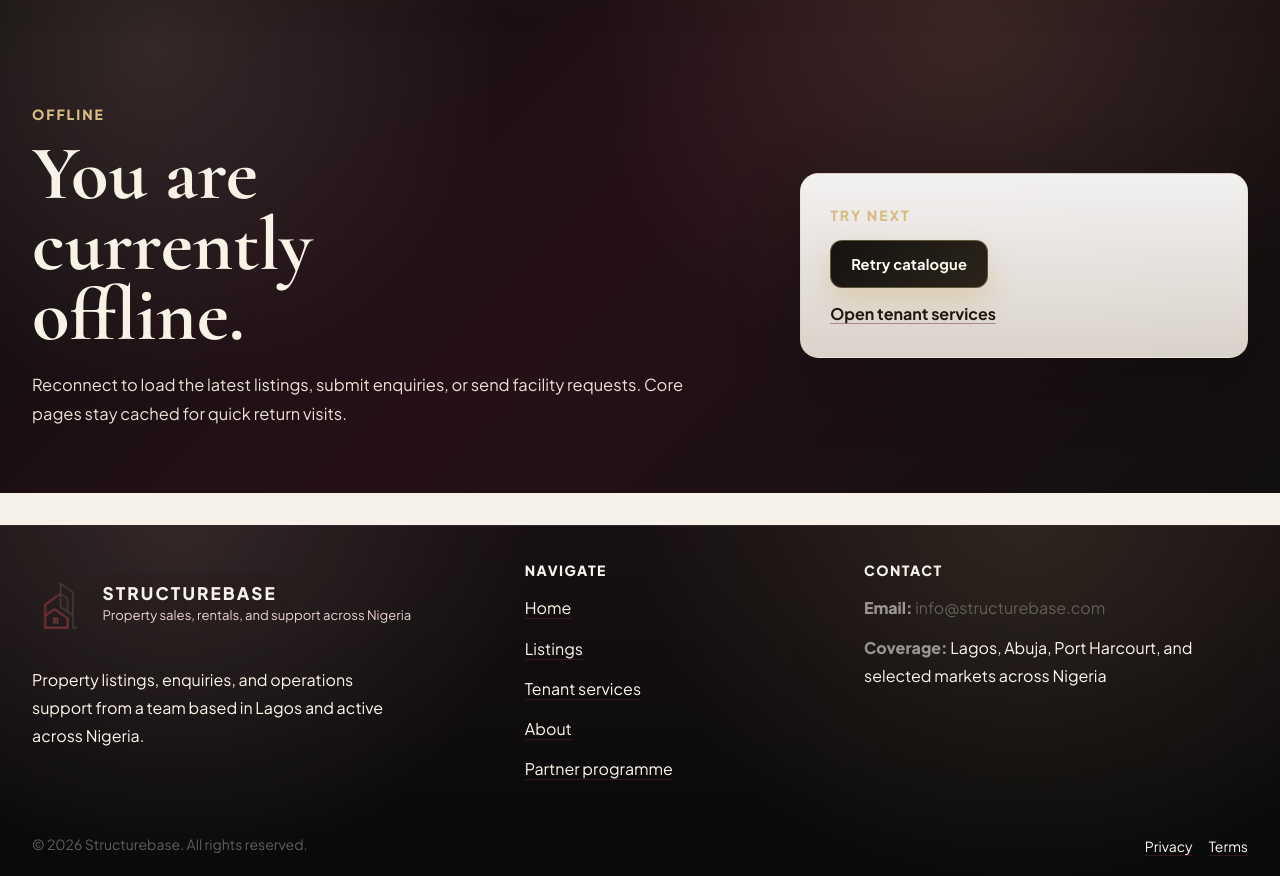
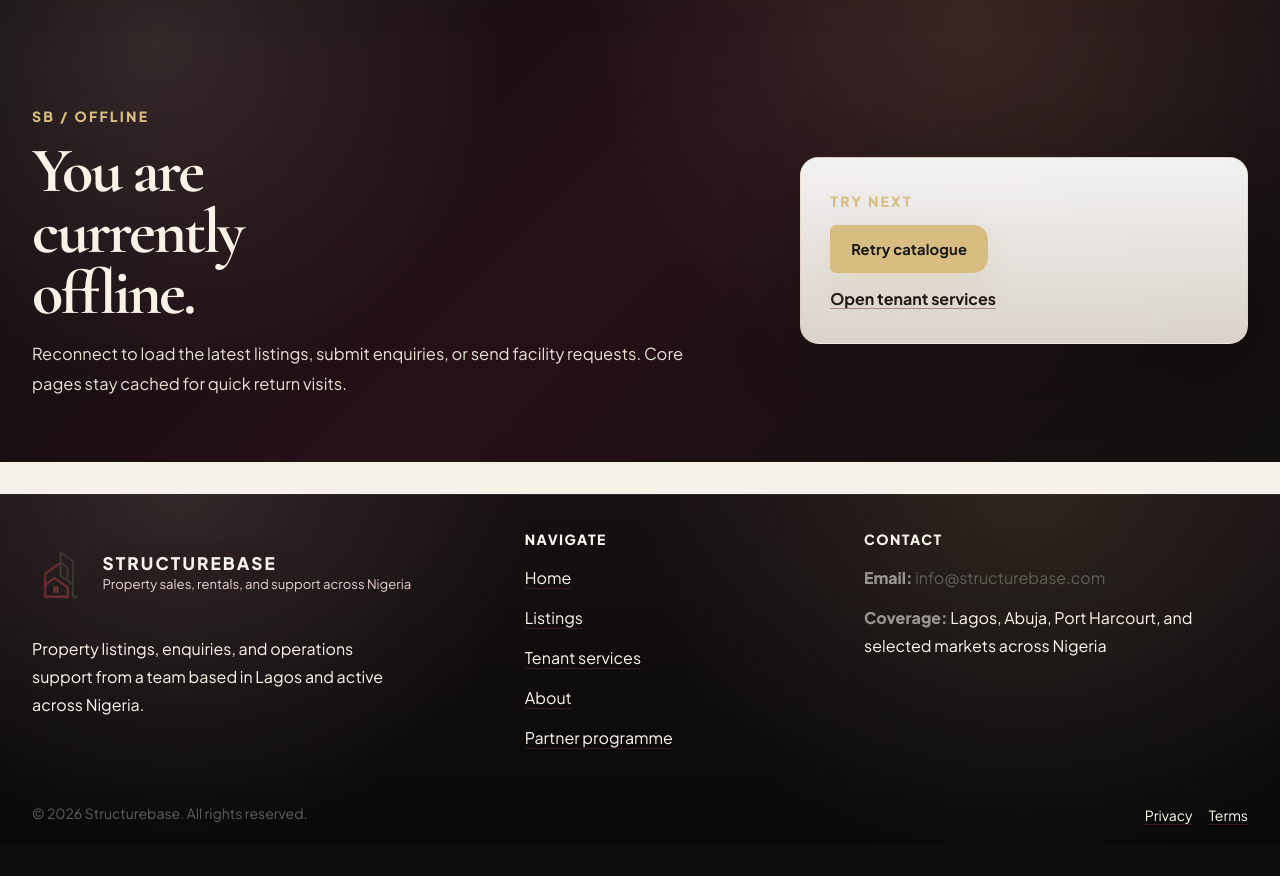
Before and after one commit to TeflonDon0/STRUCTURE-BASE-WEBSITE, a Flask app: page /offline in a window 1280 px wide. Shown: the part 81-957 px from the top of the page. After the commit the page ends 906 px from the top, so only its background shows below. Run offline with Flask 3, Linux system fonts and the light colour scheme; data that the repository does not hold is empty; some libraries are stand-ins or nearby versions.

Commit message:
Update page headers to include "SB /" prefix for consistency across templates

```diff
--- a/static/refinement.css
+++ b/static/refinement.css
@@ -3073,6 +3073,217 @@ button[aria-busy="true"]::after,
   }
 }
 
+/* Brand system: property intelligence, proof-led decisions, and clear next steps. */
+:is(
+  .properties-page,
+  .detail-page,
+  .about-page,
+  .tenant-services-page,
+  .partner-public-page,
+  .legal-page,
+  .offline-page,
+  .error-page
+) .page-hero {
+  position: relative;
+  isolation: isolate;
+  overflow: clip;
+}
+
+:is(
+  .properties-page,
+  .detail-page,
+  .about-page,
+  .tenant-services-page,
+  .partner-public-page,
+  .legal-page,
+  .offline-page,
+  .error-page
+) .page-hero::before {
+  content: "";
+  position: absolute;
+  inset: 0;
+  z-index: 0;
+  background-image:
+    linear-gradient(rgba(216, 189, 131, 0.055) 1px, transparent 1px),
+    linear-gradient(90deg, rgba(216, 189, 131, 0.055) 1px, transparent 1px);
+  background-size: 38px 38px;
+  pointer-events: none;
+}
+
+:is(
+  .properties-page,
+  .detail-page,
+  .about-page,
+  .tenant-services-page,
+  .partner-public-page,
+  .legal-page,
+  .offline-page,
+  .error-page
+) .page-hero :is(.page-hero-shell, .detail-shell, .narrow-shell) {
+  position: relative;
+  z-index: 1;
+}
+
+:is(
+  .properties-page,
+  .detail-page,
+  .about-page,
+  .tenant-services-page,
+  .partner-public-page,
+  .legal-page,
+  .offline-page,
+  .error-page,
+  .login-page
+) .page-hero .eyebrow {
+  display: inline-flex;
+  align-items: center;
+  gap: 0.6rem;
+  color: var(--sb-gold);
+  letter-spacing: 0.16em;
+}
+
+:is(
+  .properties-page,
+  .about-page,
+  .tenant-services-page,
+  .partner-public-page,
+  .legal-page,
+  .offline-page
+) .page-hero .cta:not(.cta-outline):not(.cta-secondary) {
+  border-color: var(--sb-gold);
+  background: var(--sb-gold);
+  background-image: none;
+  color: var(--sb-ink) !important;
+  box-shadow: 0 14px 32px rgba(216, 189, 131, 0.2);
+}
+
+:is(
+  .properties-page,
+  .about-page,
+  .tenant-services-page,
+  .partner-public-page,
+  .legal-page,
+  .offline-page
+) .page-hero .cta:not(.cta-outline):not(.cta-secondary):hover,
+:is(
+  .properties-page,
+  .about-page,
+  .tenant-services-page,
+  .partner-public-page,
+  .legal-page,
+  .offline-page
+) .page-hero .cta:not(.cta-outline):not(.cta-secondary):focus-visible {
+  border-color: color-mix(in srgb, var(--sb-gold) 82%, #fff);
+  background: color-mix(in srgb, var(--sb-gold) 82%, #fff);
+  color: var(--sb-ink) !important;
+  box-shadow: 0 16px 38px rgba(216, 189, 131, 0.26);
+}
+
+.detail-page .detail-decision-card .cta-accent {
+  border-color: var(--sb-gold);
+  background: var(--sb-gold);
+  background-image: none;
+  color: var(--sb-ink) !important;
+}
+
+:is(
+  .home-page,
+  .properties-page,
+  .detail-page,
+  .about-page,
+  .tenant-services-page,
+  .partner-public-page,
+  .legal-page,
+  .offline-page,
+  .error-page
+) main .cta {
+  border-radius: 0.35rem 0.9rem 0.9rem 0.35rem;
+}
+
+.properties-page .listing-filters .cta,
+.tenant-services-page .service-form .cta,
+.tenant-services-page .tenant-emergency-strip .cta,
+.partner-public-page .partner-application-form .cta,
+.detail-page .detail-enquiry-surface .cta {
+  border-color: var(--sb-burgundy);
+  background: var(--sb-burgundy);
+  background-image: none;
+  color: #fffaf2 !important;
+  box-shadow: 0 10px 24px rgba(66, 24, 32, 0.14);
+}
+
+:is(
+  .home-page,
+  .properties-page,
+  .detail-page,
+  .about-page,
+  .tenant-services-page,
+  .partner-public-page,
+  .legal-page,
+  .offline-page,
+  .error-page
+) main :is(.info-card, .contact-form, .cta-banner, .inner-summary-strip, .objection-strip) {
+  border-radius: 0.35rem var(--sb-radius-md) var(--sb-radius-md) 0.35rem;
+}
+
+:is(.properties-page, .about-page, .tenant-services-page) .masthead-signal-row span,
+.partner-public-page .partner-hero-signals li {
+  border-radius: 0.3rem 999px 999px 0.3rem;
+}
+
+.site-header:not(.site-header-admin):not(.site-header-auth) .nav a[aria-current="page"] {
+  border-radius: 0.3rem 1rem 0.3rem 0.3rem;
+}
+
+.detail-page .dashboard-badge-accent {
+  border-color: color-mix(in srgb, var(--sb-success) 30%, transparent);
+  background: color-mix(in srgb, var(--sb-success) 12%, #fff);
+  color: var(--sb-success);
+  box-shadow: none;
+}
+
+/* Keep property media in a deterministic paint layer below its legibility overlay. */
+.detail-page .detail-media-card > .detail-image {
+  position: absolute;
+  inset: 0;
+  z-index: 0;
+  display: block;
+  width: 100%;
+  height: 100%;
+  opacity: 1;
+  object-fit: cover;
+}
+
+.detail-page .detail-media-card::after {
+  z-index: 1;
+}
+
+.detail-page .gallery-thumb img {
+  display: block;
+  opacity: 1;
+}
+
+@media (min-width: 1005px) {
+  body.properties-page .page-hero .page-hero-shell h1,
+  body.tenant-services-page .page-hero .page-hero-shell h1,
+  body.legal-page .page-hero .page-hero-shell h1,
+  body.offline-page .page-hero .page-hero-shell h1 {
+    font-size: clamp(3.35rem, 5vw, 4.6rem);
+    line-height: 0.95;
+    letter-spacing: -0.04em;
+  }
+}
+
+@media (min-width: 761px) and (max-width: 1004px) {
+  body.properties-page .page-hero .page-hero-shell h1,
+  body.tenant-services-page .page-hero .page-hero-shell h1,
+  body.legal-page .page-hero .page-hero-shell h1,
+  body.offline-page .page-hero .page-hero-shell h1 {
+    font-size: clamp(3rem, 6vw, 3.65rem);
+    line-height: 0.98;
+  }
+}
+
 @media (prefers-reduced-motion: reduce) {
   button[aria-busy="true"]::after,
   .cta[aria-busy="true"]::after {
--- a/templates/about.html
+++ b/templates/about.html
@@ -8,7 +8,7 @@
   <section class="page-hero" data-reveal>
     <div class="shell page-hero-shell about-hero-shell">
       <div class="about-hero-copy">
-        <p class="eyebrow">About {{ site_settings.site_name }}</p>
+        <p class="eyebrow">SB / Company standard</p>
         <h1>Property advice built on straight talk.</h1>
         <p class="page-intro">
           Led by CEO Emeke Ananenu, {{ site_settings.site_name }} brings more than three decades of property experience to buyers, renters, landlords, and operators who need clear options, honest guidance, and direct follow-through.
--- a/templates/index.html
+++ b/templates/index.html
@@ -344,7 +344,7 @@
 
   <section class="section shell" data-reveal>
     <div class="cta-banner home-partner-banner">
-      <div><p class="eyebrow">Structure Base Partner Programme</p><h2>Turn trusted introductions into traceable opportunities.</h2><p>Join a reviewed partner network and share only approved property materials, with each introduction tracked from first click through commission review.</p><ul class="partner-benefit-list"><li>Personal referral links</li><li>Approved marketing assets</li><li>Clear commission status</li></ul></div>
+      <div><p class="eyebrow">SB / Partner programme</p><h2>Turn trusted introductions into traceable opportunities.</h2><p>Join a reviewed partner network and share only approved property materials, with each introduction tracked from first click through commission review.</p><ul class="partner-benefit-list"><li>Personal referral links</li><li>Approved marketing assets</li><li>Clear commission status</li></ul></div>
       <div class="cta-banner-actions"><a href="{{ url_for('partner_dashboard') if is_partner_authenticated else url_for('partner_application_status') if has_partner_account else url_for('partner_register') }}" class="cta">{{ 'Open partner portal' if is_partner_authenticated else 'View application' if has_partner_account else 'Become a partner' }}</a><a href="{{ url_for('partner_login') }}" class="text-link">Partner sign in</a></div>
     </div>
   </section>
--- a/templates/login.html
+++ b/templates/login.html
@@ -12,7 +12,7 @@
       </div>
 
       <div class="detail-copy">
-        <p class="eyebrow">Staff sign in</p>
+        <p class="eyebrow">SB / Staff access</p>
         <h1>Sign in to your workspace.</h1>
         <p class="page-intro">
           Use the admin workspace to update inventory, follow up leads, review tenant issues, and keep site information current.
--- a/templates/offline.html
+++ b/templates/offline.html
@@ -8,7 +8,7 @@
   <section class="page-hero">
     <div class="shell page-hero-shell">
       <div>
-        <p class="eyebrow">Offline</p>
+        <p class="eyebrow">SB / Offline</p>
         <h1>You are currently offline.</h1>
         <p class="page-intro">
           Reconnect to load the latest listings, submit enquiries, or send facility requests. Core pages stay cached for quick return visits.
--- a/templates/partner_login.html
+++ b/templates/partner_login.html
@@ -2,4 +2,4 @@
 {% block title %}Partner Sign In | {{ site_settings.site_name }}{% endblock %}
 {% block robots %}noindex,nofollow{% endblock %}
 {% block body_class %}login-page{% endblock %}
-{% block content %}<section class="page-hero"><div class="shell detail-shell"><div class="detail-media-card detail-media-card-promo"><img src="{{ static_asset_url('images/login-promo-lagos.webp') }}" alt="Lagos property market" width="1536" height="1024"></div><div class="detail-copy"><p class="eyebrow">Partner sign in</p><h1>Continue to your partner portal.</h1><p class="page-intro">Approved partners can browse active properties and manage only the opportunities attributed to their account.</p><form method="post" class="contact-form login-form"><input type="hidden" name="csrf_token" value="{{ csrf_token() }}"><input type="hidden" name="next" value="{{ next_url }}"><div class="form-group"><label for="partner-email">Email</label><input id="partner-email" type="email" name="email" value="{{ email }}" autocomplete="username" required autofocus></div><div class="form-group"><label for="partner-password">Password</label><input id="partner-password" type="password" name="password" autocomplete="current-password" required></div>{% if login_error %}<p class="login-feedback" role="alert">{{ login_error }}</p>{% endif %}<div class="form-actions"><button class="cta" data-loading-label="Signing in...">Sign in</button><a href="{{ url_for('partner_register') }}" class="text-link">Apply to become a partner</a></div></form></div></div></section>{% endblock %}
+{% block content %}<section class="page-hero"><div class="shell detail-shell"><div class="detail-media-card detail-media-card-promo"><img src="{{ static_asset_url('images/login-promo-lagos.webp') }}" alt="Lagos property market" width="1536" height="1024"></div><div class="detail-copy"><p class="eyebrow">SB / Partner access</p><h1>Continue to your partner portal.</h1><p class="page-intro">Approved partners can browse active properties and manage only the opportunities attributed to their account.</p><form method="post" class="contact-form login-form"><input type="hidden" name="csrf_token" value="{{ csrf_token() }}"><input type="hidden" name="next" value="{{ next_url }}"><div class="form-group"><label for="partner-email">Email</label><input id="partner-email" type="email" name="email" value="{{ email }}" autocomplete="username" required autofocus></div><div class="form-group"><label for="partner-password">Password</label><input id="partner-password" type="password" name="password" autocomplete="current-password" required></div>{% if login_error %}<p class="login-feedback" role="alert">{{ login_error }}</p>{% endif %}<div class="form-actions"><button class="cta" data-loading-label="Signing in...">Sign in</button><a href="{{ url_for('partner_register') }}" class="text-link">Apply to become a partner</a></div></form></div></div></section>{% endblock %}
--- a/templates/partner_status.html
+++ b/templates/partner_status.html
@@ -1,4 +1,4 @@
 {% extends "base.html" %}
 {% block title %}Application Status | {{ site_settings.site_name }}{% endblock %}
 {% block robots %}noindex,nofollow{% endblock %}
-{% block content %}<section class="page-hero"><div class="shell narrow-shell"><p class="eyebrow">Partner application</p><h1>{{ partner.status_label }}</h1><p class="page-intro">Application {{ partner.partner_code }} for {{ partner.full_name }}.</p><div class="contact-form"><span class="dashboard-badge">{{ partner.status_label }}</span>{% if partner.status == 'PENDING' %}<p>Your information is safely on record. The Structure Base team will review it before activating access.</p>{% elif partner.status == 'SUSPENDED' %}<p>Portal access is paused. Contact the Structure Base team if you need clarification.</p>{% elif partner.status == 'REJECTED' %}<p>This application is not currently approved for partner access.</p>{% endif %}{% if partner.review_note %}<p class="form-note">Review note: {{ partner.review_note }}</p>{% endif %}<form method="post" action="{{ url_for('partner_logout') }}"><input type="hidden" name="csrf_token" value="{{ csrf_token() }}"><button class="cta cta-outline cta-small">Sign out</button></form></div></div></section>{% endblock %}
+{% block content %}<section class="page-hero"><div class="shell narrow-shell"><p class="eyebrow">SB / Partner application</p><h1>{{ partner.status_label }}</h1><p class="page-intro">Application {{ partner.partner_code }} for {{ partner.full_name }}.</p><div class="contact-form"><span class="dashboard-badge">{{ partner.status_label }}</span>{% if partner.status == 'PENDING' %}<p>Your information is safely on record. The Structurebase team will review it before activating access.</p>{% elif partner.status == 'SUSPENDED' %}<p>Portal access is paused. Contact the Structurebase team if you need clarification.</p>{% elif partner.status == 'REJECTED' %}<p>This application is not currently approved for partner access.</p>{% endif %}{% if partner.review_note %}<p class="form-note">Review note: {{ partner.review_note }}</p>{% endif %}<form method="post" action="{{ url_for('partner_logout') }}"><input type="hidden" name="csrf_token" value="{{ csrf_token() }}"><button class="cta cta-outline cta-small">Sign out</button></form></div></div></section>{% endblock %}
--- a/templates/privacy.html
+++ b/templates/privacy.html
@@ -8,7 +8,7 @@
   <section class="page-hero">
     <div class="shell page-hero-shell">
       <div>
-        <p class="eyebrow">Privacy</p>
+        <p class="eyebrow">SB / Privacy</p>
         <h1>How listing and enquiry information is handled.</h1>
         <p class="page-intro">
           {{ site_settings.site_name }} uses the information on this site to publish property listings and route enquiries to the right team.
--- a/templates/properties.html
+++ b/templates/properties.html
@@ -7,7 +7,7 @@
   <section class="page-hero" data-reveal>
     <div class="shell page-hero-shell">
       <div>
-        <p class="eyebrow">Live Catalogue</p>
+        <p class="eyebrow">SB / Live catalogue</p>
         <h1>Current properties. Clearer decisions.</h1>
         <p class="page-intro">
           Compare the live inventory by district, type, sale, rent, or lease status, with the core facts visible before you enquire.
--- a/templates/property_detail.html
+++ b/templates/property_detail.html
@@ -59,7 +59,7 @@
 
       <div class="detail-copy">
         <div class="detail-heading-meta">
-          <p class="eyebrow">{{ listing.status }}</p>
+          <p class="eyebrow">SB / {{ listing.status }}</p>
           {% if listing.verified_property %}
             <span class="dashboard-badge dashboard-badge-accent">Verified property</span>
           {% endif %}
--- a/templates/tenant_services.html
+++ b/templates/tenant_services.html
@@ -15,7 +15,7 @@
   <section class="page-hero" data-reveal>
     <div class="shell page-hero-shell">
       <div>
-        <p class="eyebrow">Tenant Services</p>
+        <p class="eyebrow">SB / Tenant operations</p>
         <h1>Log maintenance requests.</h1>
         <p class="page-intro">
           Submit the unit reference, one reliable contact method, and a clear description so the operations team can route the request quickly.
--- a/templates/terms.html
+++ b/templates/terms.html
@@ -8,7 +8,7 @@
   <section class="page-hero">
     <div class="shell page-hero-shell">
       <div>
-        <p class="eyebrow">Terms</p>
+        <p class="eyebrow">SB / Terms</p>
         <h1>Website terms and listing expectations.</h1>
         <p class="page-intro">
           Property details, prices, and availability should be confirmed directly before a transaction is concluded. Listings can be updated or removed at any time.
```
Also changed, not shown: templates/partner_register.html (+4 -4 lines).
